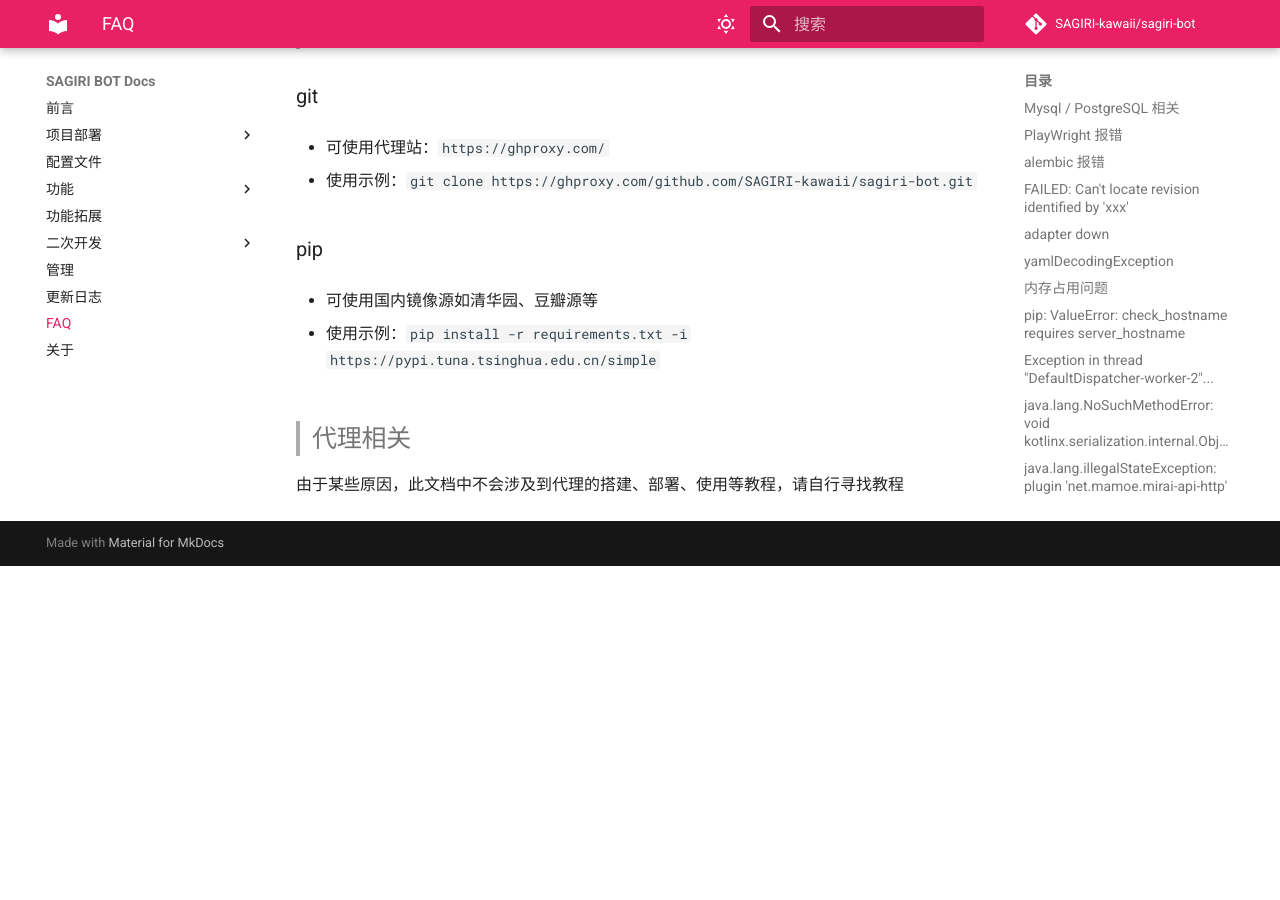
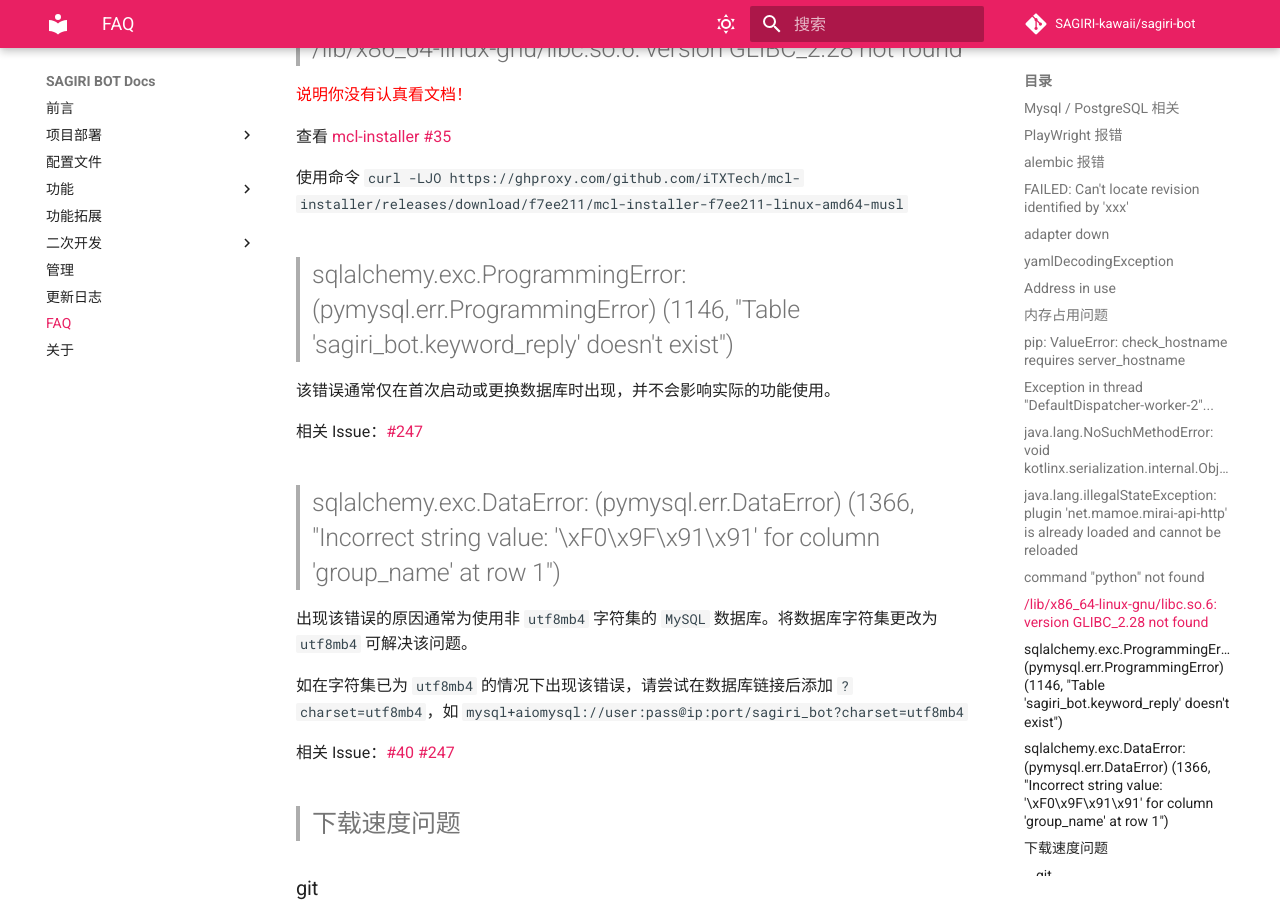
Before and after one commit to SAGIRI-kawaii/sagiri-bot, an MkDocs documentation site: the page built from docs/FAQ.md, in a window 1280 px wide and 900 px high, scrolled down 3709 px. Built offline with MkDocs 1.6.1 and Material for MkDocs 9.7.7, drawn with Linux system fonts in a browser that asks for light colours; comment, search, counter and statistics services are not loaded; before the commit the page ends 4275 px from its top, so only the background shows below that; some of the changed text lies outside the part shown.

````diff
--- a/docs/FAQ.md
+++ b/docs/FAQ.md
@@ -82,6 +82,7 @@ ERROR [alembic.util.messaging] Can't locate revision identified by 'xxx'
 5. 查看 `config.yaml` 中 `mirai_host` 项是否正确配置并与 `mah` 中配置相同
 6. 查看是否在 `mirai-concole-loader(mcl)` 中登录了帐号
 7. 若在 `mirai-concole-loader(mcl)` 中出现类似 `W/net.mamoe.mirai-api-http: USING INITIAL KEY, please edit the key` 的信息，请更换新的 `verifyKey` 后重启尝试
+8. 查看是否同时启动了多个 `mirai-console-loader(mcl)`
 
 > ## yamlDecodingException
 
@@ -91,6 +92,12 @@ ERROR [alembic.util.messaging] Can't locate revision identified by 'xxx'
 ```
 
 请尝试重新粘贴配置，或更换端口，可能是有不可见字符混入配置文件
+
+> ## Address in use
+
+1. 检查是否开启了多个 `mirai-console-loader(mcl)`
+2. 检查 `mirai-api-http(mah)` 使用的端口是否为常用端口，如 `80` `443` `8080` `8000` 等，该情况下请更换为非常用端口，如 `11451` `14514` 等
+3. 检查 `mirai-api-http(mah)` 使用的端口是否被其他软件占用
 
 > ## 内存占用问题
 
@@ -129,6 +136,20 @@ ERROR [alembic.util.messaging] Can't locate revision identified by 'xxx'
 
 使用命令 `curl -LJO https://ghproxy.com/github.com/iTXTech/mcl-installer/releases/download/f7ee211/mcl-installer-f7ee211-linux-amd64-musl`
 
+> ## sqlalchemy.exc.ProgrammingError: (pymysql.err.ProgrammingError) (1146, "Table 'sagiri_bot.keyword_reply' doesn't exist")
+
+该错误通常仅在首次启动或更换数据库时出现，并不会影响实际的功能使用。
+
+相关 Issue：[#247](https://github.com/SAGIRI-kawaii/sagiri-bot/issues/247#issuecomment-1133041028)
+
+> ## sqlalchemy.exc.DataError: (pymysql.err.DataError) (1366, "Incorrect string value: '\\xF0\\x9F\\x91\\x91' for column 'group_name' at row 1")
+
+出现该错误的原因通常为使用非 `utf8mb4` 字符集的 `MySQL` 数据库。将数据库字符集更改为 `utf8mb4` 可解决该问题。
+
+如在字符集已为 `utf8mb4` 的情况下出现该错误，请尝试在数据库链接后添加 `?charset=utf8mb4`，如 `mysql+aiomysql://user:pass@ip:port/sagiri_bot?charset=utf8mb4`
+
+相关 Issue：[#40](https://github.com/SAGIRI-kawaii/sagiri-bot/issues/40) [#247](https://github.com/SAGIRI-kawaii/sagiri-bot/issues/247#issuecomment-1133041028)
+
 > ## 下载速度问题
 
 ### git
````
Also changed, not shown: docs/deployment/linux.md (+68 -2 lines), docs/deployment/windows.md (+68 -2 lines).
